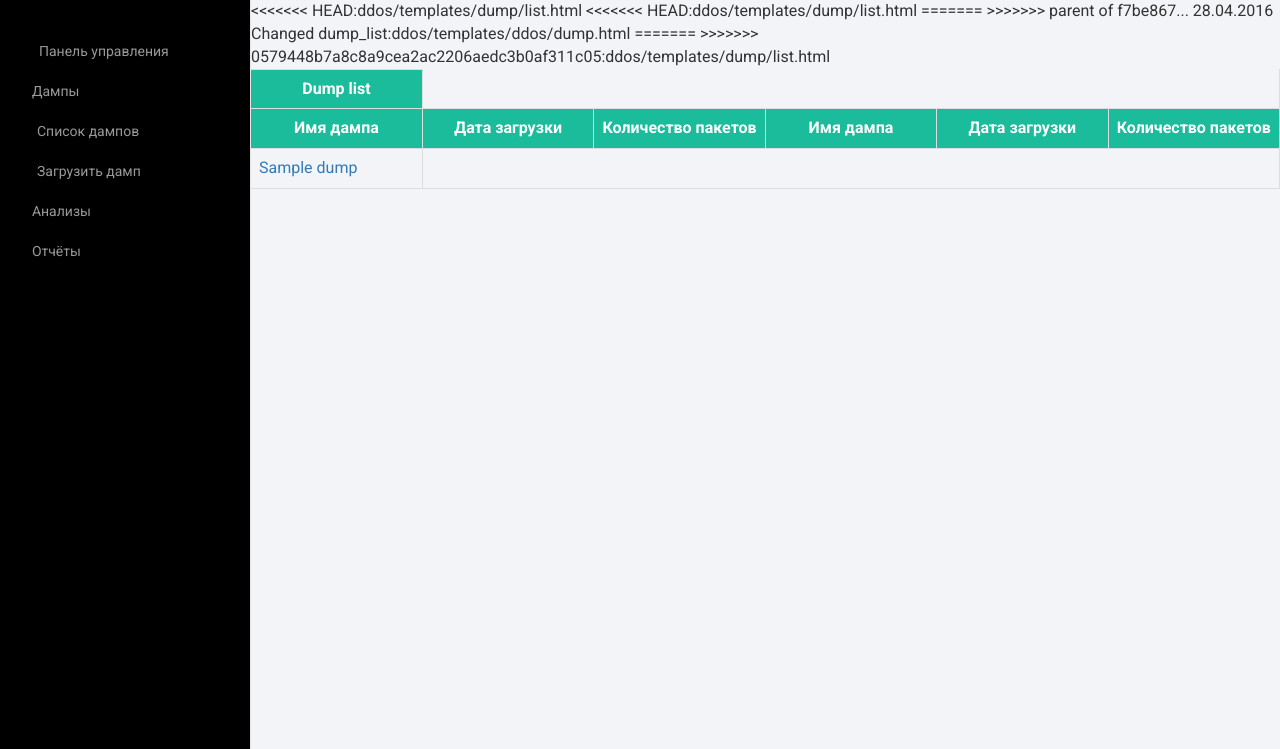
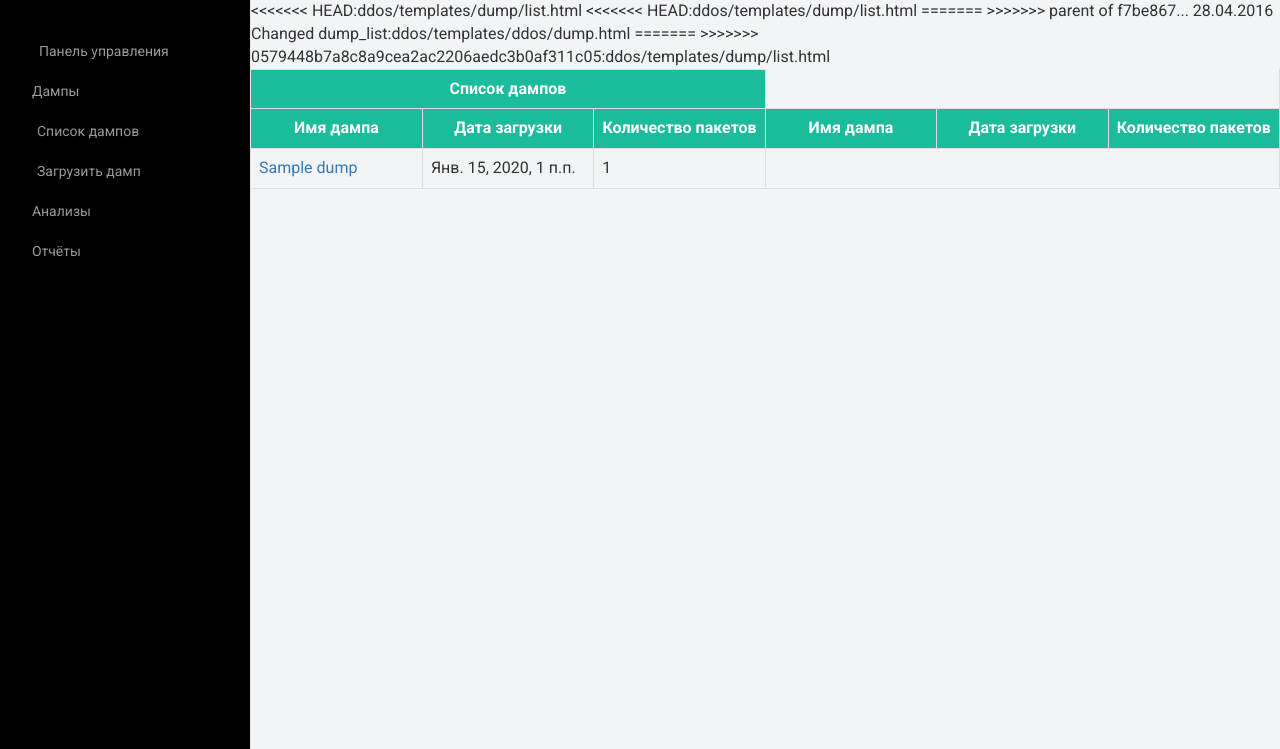
Before and after one commit to 8sanchez8/sych, a Django app: page /ddos/dump in a window 1280 px wide. Shown: the part 52-801 px from the top of the page. Run offline with Django 3.2, Linux system fonts and the light colour scheme; a user stored in the database is signed in; tables that the repository leaves empty hold one stand-in row (values such as "Sample post"); some libraries are stand-ins or nearby versions; some web fonts are replaced.

Commit message:
05.05.2015 ---Fix commit mistakes

```diff
--- a/ddos/templates/dump/list.html
+++ b/ddos/templates/dump/list.html
@@ -11,7 +11,7 @@
         <div style="overflow-x:auto;">
             <table class = "table table-responsive">
                 <tr>
-                    <th>Dump list</th>
+                    <th colspan="3">Список дампов</th>
                 </tr>
 <<<<<<< HEAD:ddos/templates/dump/list.html
 <<<<<<< HEAD:ddos/templates/dump/list.html
@@ -28,6 +28,8 @@
                 {% for dump in dump_list %}
                     <tr>
                         <td><a href="{% url 'ddos:analysis' dump.id %}">{{ dump.name }}</a></td>
+			<td>{{ dump.timestamp }}</td>
+			<td>{{ dump.packets_count }}</td>
                     </tr>
                 {% endfor %}
             </table>
--- a/ddos/views.py
+++ b/ddos/views.py
@@ -1,6 +1,7 @@
 # -*- coding: utf-8 -*-
 
 import os
+import datetime
 
 from django.conf import settings
 from django.contrib.auth.decorators import login_required
@@ -54,7 +55,7 @@ def dump_packets(request, dump_id):
 def upload(request):
     file = upload_receive(request)
 
-    instance = Dump(file=file, name=file.name)
+    instance = Dump(file=file, name=file.name, timestamp=datetime.datetime.now())
     instance.save()
 
     basename = os.path.basename(instance.file.path)
```
